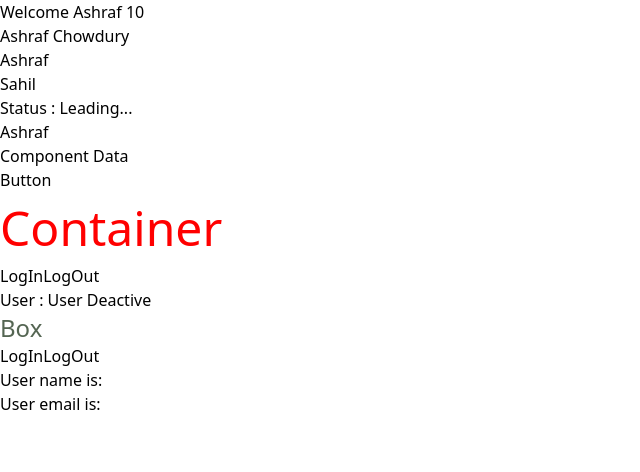
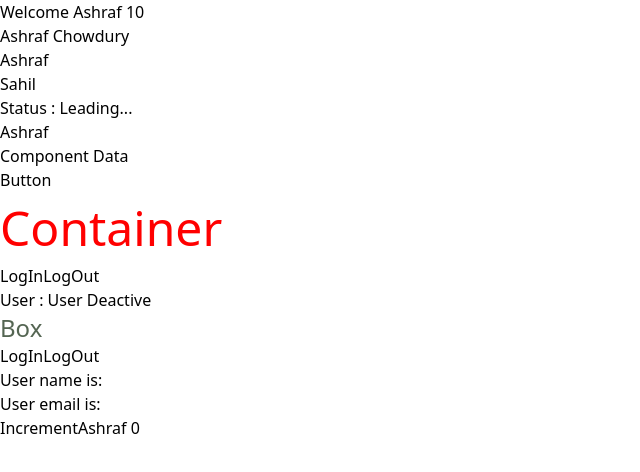
Before and after one commit to ashrafchowdury/learn-typescript, a React (Create React App) app: page / in a window 1280 px wide. Shown: the top 472 px of the page, without its empty margins (0-640 px from the left). Built offline with nearby package versions, Linux system fonts and the light colour scheme.

Commit message:
learnd class component with TS

```diff
--- a/src/App.tsx
+++ b/src/App.tsx
@@ -1,3 +1,4 @@
+import Counter from "./components/class/Counter";
 import { Container } from "./components/Container";
 import { Box } from "./components/context/Box";
 import { ThemeContextProvider } from "./components/context/ThemeContext";
@@ -48,6 +49,8 @@
       <UserContextProvider>
         <User />
       </UserContextProvider>
+
+      <Counter message='Ashraf' />
     </div>
   );
 }
--- /dev/null
+++ b/src/components/class/Counter.tsx
@@ -0,0 +1,24 @@
+import React, { Component } from "react";
+type CounterMessageType = {
+  message: string;
+};
+type CounterType = {
+  count: number;
+};
+
+export default class Counter extends Component< CounterMessageType, CounterType > { //< CounterMessageType, CounterType > means this calss conponents aspect this two types
+  state = {
+    count: 0,
+  };
+  handleClick = () => {
+    this.setState((prevState) => ({ count: prevState.count + 1 }));
+  };
+  render() {
+    return (
+      <div>
+        <button onClick={this.handleClick}>Increment</button>
+        {this.props.message} {this.state.count}
+      </div>
+    );
+  }
+}
```
